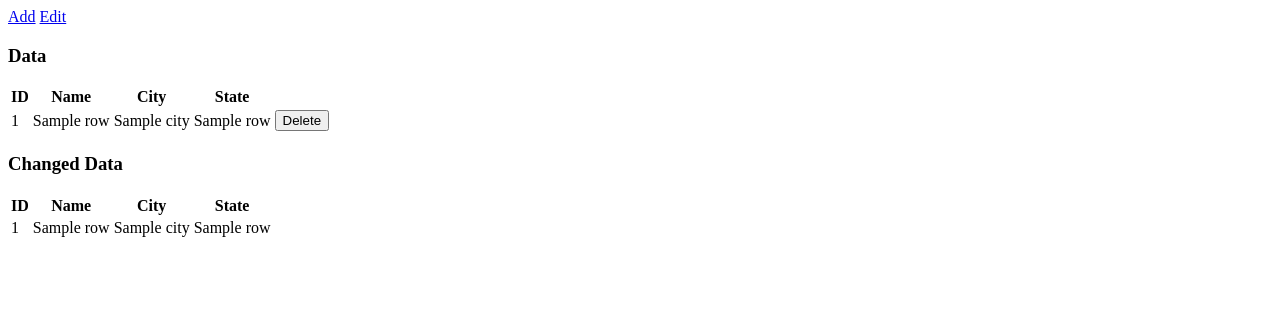
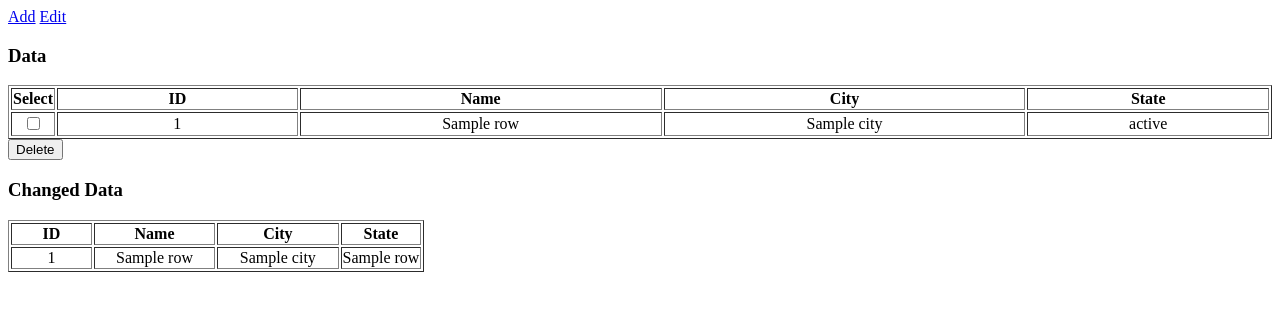
Before and after one commit to yashmoda/flask_task, a Flask app: template templates/home.html in a window 1280 px wide. Shown: the top 311 px of the page. Run offline with Flask 2, Linux system fonts and the light colour scheme; the template is opened without the code that fills it: most values are stand-ins (such as "Sample title", 1, 10 or a date in 2020).

Commit message:
Multiple record deletion added.

```diff
--- a/app.py
+++ b/app.py
@@ -1,3 +1,5 @@
+import json
+
 from flaskext.mysql import MySQL
 from flask import Flask, request, render_template, redirect, url_for
 import time
@@ -84,31 +86,35 @@ def add_record():
 @app.route('/delete/', methods=['GET'])
 def delete_record():
     if request.method == 'GET':
-        house_id = request.args.get('id')
-        print(id)
-        try:
-            query = 'SELECT * from data where house_id=%s'
-            data = house_id
-            print ('\n\n\n')
-            cur.execute(query, data)
-            for row in cur:
-                query = 'INSERT INTO changed_data (house_name, city, state) VALUES (%s, %s, %s)'
-                data = (row[1], row[2], row[3])
+        house_id = request.args.getlist('id')
+        print(house_id)
+        print('\n\n\n\n\n')
+        ids = json.loads(house_id[0])
+        print("Time taken")
+        start = time.clock()
+        for i in ids['ids']:
+            print (i)
+            try:
+                query = 'SELECT * from data where house_id=%s'
+                data = i
                 print ('\n\n\n')
                 cur.execute(query, data)
-            query = 'delete from data where house_id=%s'
-            data = house_id
-            print("Time taken")
-            start = time.clock()
-            cur.execute(query, data)
-            print(time.clock() - start)
-            print (con.commit())
-            print("Data deleted successfully.")
-        except Exception as e:
-            print(str(e))
-            print("Data does not exist.")
-        finally:
-            return redirect('/', 200)
+                for row in cur:
+                    query = 'INSERT INTO changed_data (house_name, city, state) VALUES (%s, %s, %s)'
+                    data = (row[1], row[2], row[3])
+                    print ('\n\n\n')
+                    cur.execute(query, data)
+                query = 'delete from data where house_id=%s'
+                data = i
+                cur.execute(query, data)
+                print (con.commit())
+                print("Data deleted successfully.")
+            except Exception as e:
+                print(str(e))
+                print("Data does not exist.")
+            finally:
+                print(time.clock() - start)
+        return redirect('/', 200)
 
 
 @app.route('/modify/', methods=['POST'])
@@ -124,6 +130,8 @@ def modify_record():
         print(city)
         print(state)
         try:
+            print("Time taken")
+            start = time.clock()
             query = 'SELECT * from data where house_id = %s'
             data = house_id
             cur.execute(query, data)
@@ -135,8 +143,6 @@ def modify_record():
                 cur.execute(query, data)
             query = 'update data set house_name = %s, city = %s, state = %s where house_id = %s'
             data = (house_name, city, state, house_id)
-            print("Time taken")
-            start = time.clock()
             cur.execute(query, data)
             print(time.clock()-start)
             con.commit()
--- a/static/home.js
+++ b/static/home.js
@@ -1,13 +1,20 @@
-function del(id) {
+function del() {
+    var sel = [];
+    $('.select_data:checked').each(function () {
+        sel.push($(this).val());
+    });
     $.ajax({
+        contentType: 'application/json; charset=utf-8',
         url: '/delete/',
         type: 'GET',
-        data: {'id': id},
+        data: {'id':JSON.stringify({'ids': sel})},
         success: function () {
+            console.log(sel);
             console.log("Data deleted.");
             window.location.href = '/';
         },
         error: function () {
+            console.log(sel);
             console.log("Data could not be deleted.");
         }
     });
--- a/templates/home.html
+++ b/templates/home.html
@@ -11,9 +11,10 @@
      </script>
     <a href="/show_add/">Add</a>
     <a href="/show_edit/">Edit</a>
-    <table>
+    <table border="1">
         <h3>Data</h3>
         <tr>
+            <th>Select</th>
             <th>ID</th>
             <th>Name</th>
             <th>City</th>
@@ -21,17 +22,18 @@
         </tr>
         {% for row in response.data %}
         <tr>
-            <td>{{ row.id }}</td>
-            <td>{{ row.name }}</td>
-            <td>{{ row.city }}</td>
-            <td>{{ row.name }}</td>
-            <td>
-                <button type="button" onclick="del({{ row.id }})">Delete</button>
+            <td align="center">
+                <input class="select_data" type="checkbox" id="{{ row.id }}" value="{{ row.id }}">
             </td>
+            <td align="center" style="width: 20%;">{{ row.id }}</td>
+            <td align="center" style="width: 30%;">{{ row.name }}</td>
+            <td align="center" style="width: 30%;">{{ row.city }}</td>
+            <td align="center" style="width: 20%;">{{ row.state }}</td>
         </tr>
         {% endfor %}
     </table>
-    <table>
+    <button type="button" onclick="del()">Delete</button>
+    <table border="1">
         <h3>Changed Data</h3>
         <tr>
             <th>ID</th>
@@ -41,10 +43,10 @@
         </tr>
         {% for row in response.changed_data %}
         <tr>
-            <td>{{ row.id }}</td>
-            <td>{{ row.name }}</td>
-            <td>{{ row.city }}</td>
-            <td>{{ row.name }}</td>
+            <td align="center" style="width: 20%;">{{ row.id }}</td>
+            <td align="center" style="width: 30%;">{{ row.name }}</td>
+            <td align="center" style="width: 30%;">{{ row.city }}</td>
+            <td align="center" style="width: 20%;">{{ row.name }}</td>
         </tr>
         {% endfor %}
     </table>
```
